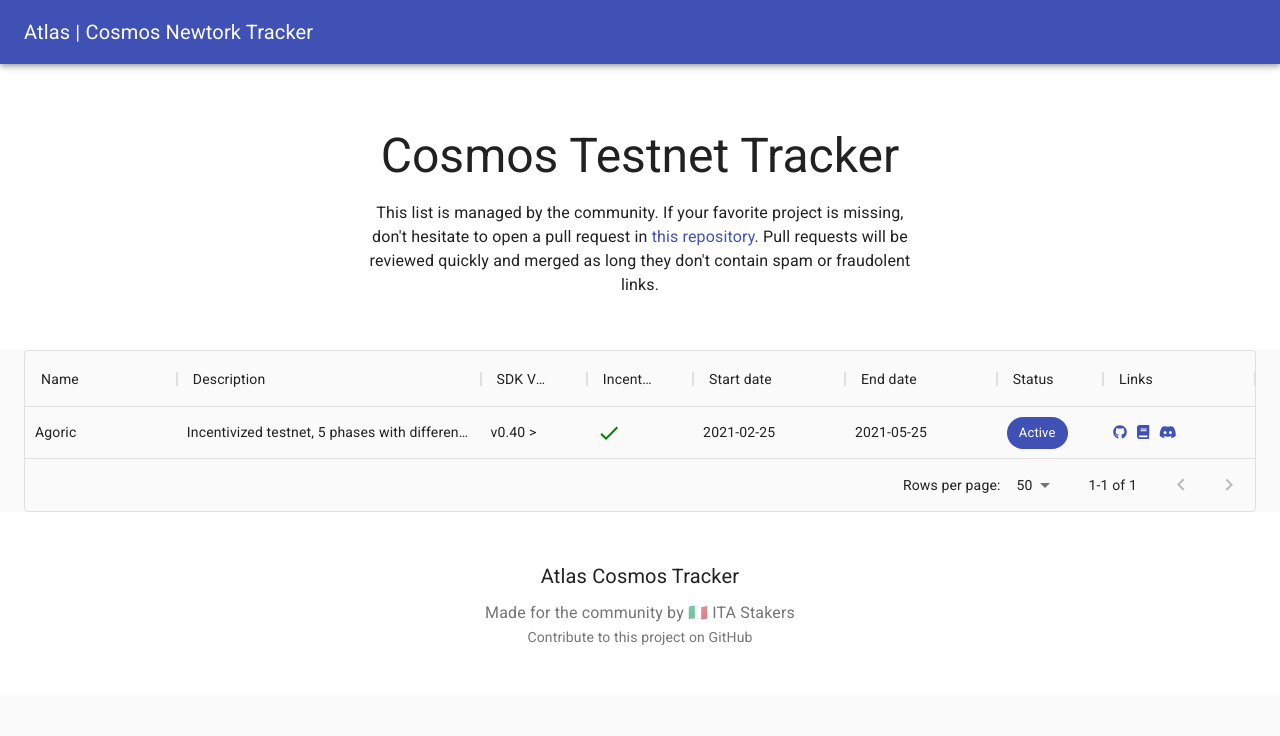
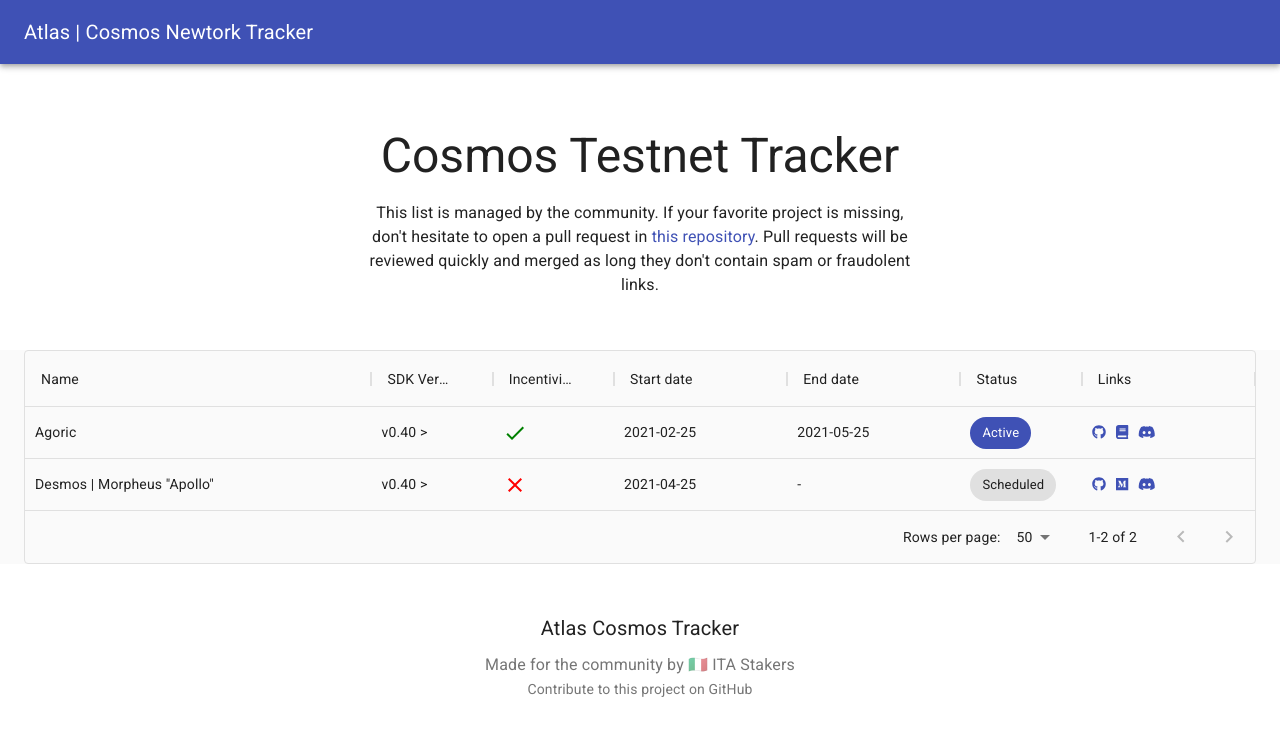
Before and after one commit to itastakers/old_copernicus, a Next.js app: page /testnets in a window 1280 px wide. Shown: the top 736 px of the page. Built offline with nearby package versions, Linux system fonts and the light colour scheme; a web font is replaced by a local one.

Commit message:
add desmos, remove ids, shuffle array

```diff
--- a/atlas/testnets.json
+++ b/atlas/testnets.json
@@ -1,8 +1,6 @@
 [
   {
-    "id": 0,
     "name": "Agoric",
-    "description": "Incentivized testnet, 5 phases with different objectives",
     "sdk_version": "v0.40 >",
     "incentivized": true,
     "start_date": "2021-02-25",
@@ -28,5 +26,33 @@
         "url": "https://agoric.com/discord"
       }
     ]
+  },
+  {
+    "name": "Desmos | Morpheus \"Apollo\"",
+    "sdk_version": "v0.40 >",
+    "incentivized": false,
+    "start_date": "2021-04-25",
+    "end_date": "-",
+    "status": "scheduled",
+    "links": [
+      {
+        "icon_type": "fab",
+        "icon": "github",
+        "tooltip": "Repository",
+        "url": "https://github.com/desmos-labs/morpheus/"
+      },
+      {
+        "icon_type": "fab",
+        "icon": "medium",
+        "tooltip": "Medium Article",
+        "url": "https://medium.com/desmosnetwork/road-to-desmos-mainnet-1-morpheus-apollo-and-the-desmos-validators-program-4a8d3ea9a482"
+      },
+      {
+        "icon_type": "fab",
+        "icon": "discord",
+        "tooltip": "Discord",
+        "url": "https://discord.gg/yxPRGdq"
+      }
+    ]
   }
 ]
--- a/pages/testnets.js
+++ b/pages/testnets.js
@@ -6,10 +6,11 @@
 import testnets from "../atlas/testnets.json";
 import CheckIcon from "@material-ui/icons/Check";
 import ClearIcon from "@material-ui/icons/Clear";
+import { useEffect, useState } from "react";
+import { shuffleArray } from "../utils/arrays";
 
 const columns = [
-  { field: "name", headerName: "Name", flex: 1 },
-  { field: "description", headerName: "Description", flex: 2 },
+  { field: "name", headerName: "Name", flex: 2 },
   { field: "sdk_version", headerName: "SDK Version", flex: 0.7 },
   {
     field: "incentivized",
@@ -62,6 +63,13 @@
 ];
 
 export default function Testnets() {
+  var [rows, setRows] = useState([]);
+
+  useEffect(() => {
+    const r = shuffleArray(testnets.map((obj) => ({ ...obj, id: obj.name })));
+    setRows(r);
+  }, [testnets]);
+
   return (
     <MainLayout>
       <HeroComponent>
@@ -90,7 +98,7 @@
       <Container maxWidth="xl">
         <DataGrid
           autoHeight
-          rows={testnets}
+          rows={rows}
           columns={columns}
           pageSize={50}
           disableColumnMenu
--- /dev/null
+++ b/utils/arrays.js
@@ -0,0 +1,7 @@
+export function shuffleArray(array) {
+  for (let i = array.length - 1; i > 0; i--) {
+    const j = Math.floor(Math.random() * (i + 1));
+    [array[i], array[j]] = [array[j], array[i]];
+  }
+  return array;
+}
```
